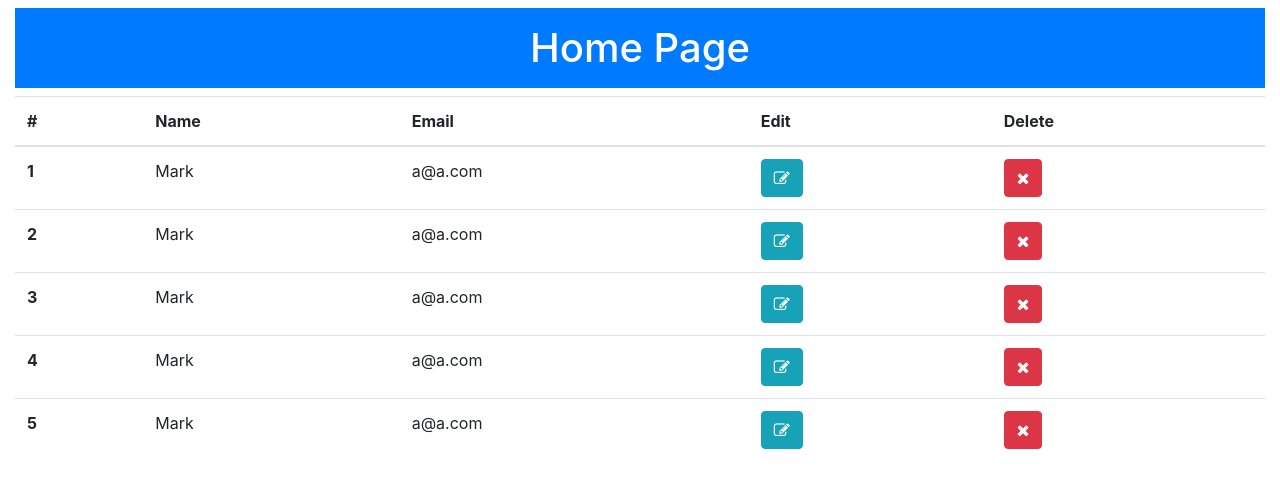
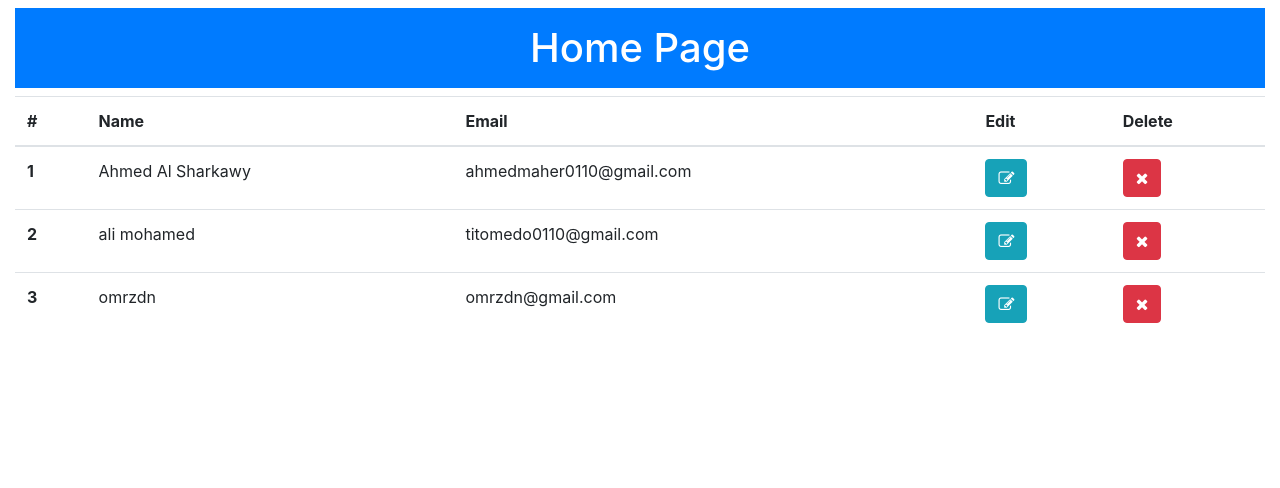
Before and after one commit to Ahmed-Sharkawy/Crud-Admin, a PHP site: page / in a window 1280 px wide. Shown: the part 56-544 px from the top of the page. Run offline with PHP 8.4, Linux system fonts and the light colour scheme; data comes from the database, SQL or seed files in the repository; both versions use the stored data as it was after the commit.

Commit message:
users_mysql

```diff
--- a/index.php
+++ b/index.php
@@ -1,4 +1,8 @@
-<?php  include('inc/header.php'); ?>
+<?php include('inc/header.php');
+$sql = "SELECT * FROM `users`";
+$result = mysqli_query($my_sqli, $sql);
+
+?>
 
 <h1 class="text-center col-12 bg-primary py-3 text-white my-2">Home Page</h1>
 <div class="row">
@@ -14,69 +18,24 @@
                 </tr>
             </thead>
             <tbody>
+                <?php if (mysqli_num_rows($result) > 0) : ?>
+                    <?php while ($row = mysqli_fetch_assoc($result)) : ?>
                         <tr>
-                        <th scope="row">1</th>
-                        <td>Mark</td>
-                        <td>a@a.com</td>
+                            <th><?php echo $row['user_id']; ?></th>
+                            <td><?php echo $row['user_name']; ?></td>
+                            <td><?php echo $row['user_email']; ?></td>
                             <td>
-                            <a class="btn btn-info" href="edit.php"> <i class="fa fa-edit"></i> </a>
+                                <a class="btn btn-info" href="edit.php?id=<?php echo $row['user_id']; ?>"> <i class="fa fa-edit"></i> </a>
                             </td>
                             <td>
-                            <a class="btn btn-danger" href="delete.php"> <i class="fa fa-close"></i> </a>
+                                <a class="btn btn-danger" href="delete.php?id=<?php echo $row['user_id']; ?>"> <i class="fa fa-close"></i> </a>
                             </td>
                         </tr>
-
-                    <tr>
-                        <th scope="row">2</th>
-                        <td>Mark</td>
-                        <td>a@a.com</td>
-                        <td>
-                            <a class="btn btn-info" href="edit.php"> <i class="fa fa-edit"></i> </a>
-                        </td>
-                        <td>
-                            <a class="btn btn-danger" href="delete.php"> <i class="fa fa-close"></i> </a>
-                        </td>
-                    </tr>
-
-                    <tr>
-                        <th scope="row">3</th>
-                        <td>Mark</td>
-                        <td>a@a.com</td>
-                        <td>
-                            <a class="btn btn-info" href="edit.php"> <i class="fa fa-edit"></i> </a>
-                        </td>
-                        <td>
-                            <a class="btn btn-danger" href="delete.php"> <i class="fa fa-close"></i> </a>
-                        </td>
-                    </tr>
-
-                    <tr>
-                        <th scope="row">4</th>
-                        <td>Mark</td>
-                        <td>a@a.com</td>
-                        <td>
-                            <a class="btn btn-info" href="edit.php"> <i class="fa fa-edit"></i> </a>
-                        </td>
-                        <td>
-                            <a class="btn btn-danger" href="delete.php"> <i class="fa fa-close"></i> </a>
-                        </td>
-                    </tr>
-
-                    <tr>
-                        <th scope="row">5</th>
-                        <td>Mark</td>
-                        <td>a@a.com</td>
-                        <td>
-                            <a class="btn btn-info" href="edit.php"> <i class="fa fa-edit"></i> </a>
-                        </td>
-                        <td>
-                            <a class="btn btn-danger" href="delete.php"> <i class="fa fa-close"></i> </a>
-                        </td>
-                    </tr>
-
+                    <?php endwhile ?>
+                <?php endif ?>
             </tbody>
         </table>
     </div>
 </div>
 
-<?php  include('inc/footer.php'); ?>
+<?php include('inc/footer.php'); ?>
```
Also changed, not shown: add.php (+25 -2 lines), inc/validation.php (+23 -2 lines), users.sql (added, +69 -0 lines). Lines whose indentation alone changed are shown as unchanged.
